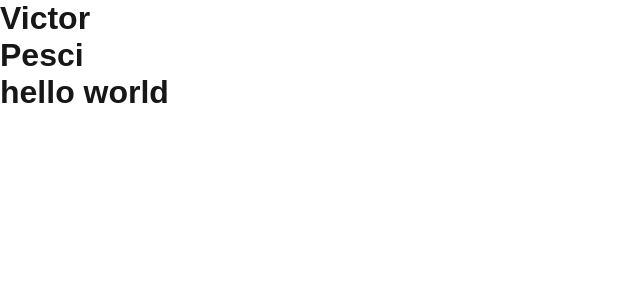
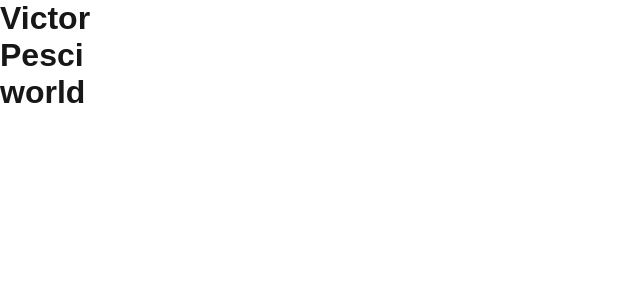
Before and after one commit to old0men/ims_portfolio, a Next.js app: page /about_me in a window 1280 px wide. Shown: the top 300 px of the page, without its empty margins (0-640 px from the left). Built offline with nearby package versions, Linux system fonts and the light colour scheme.

Commit message:
first version for vercel

```diff
--- a/src/app/about_me/page.js
+++ b/src/app/about_me/page.js
@@ -1,4 +1,4 @@
 export default function about() {
-    return <h1> hello world </h1>
+    return <h1> world </h1>
 
 }
--- a/src/app/page.js
+++ b/src/app/page.js
@@ -1,6 +1,5 @@
 import Image from "next/image";
 import styles from "./page.module.css";
-import init, {calculate_value} from "./pkg/portfolio_functions";
 
 
 export default function Home() {
@@ -10,5 +9,3 @@ export default function Home() {
     </div>
   );
 }
-await init();
-console.log(calculate_value(10))
--- a/src/app/project_list/page.js
+++ b/src/app/project_list/page.js
@@ -1,3 +1,3 @@
 export default function about() {
-    return <h1> suck dick </h1>
+    return <h1> hallo </h1>
 }
```
